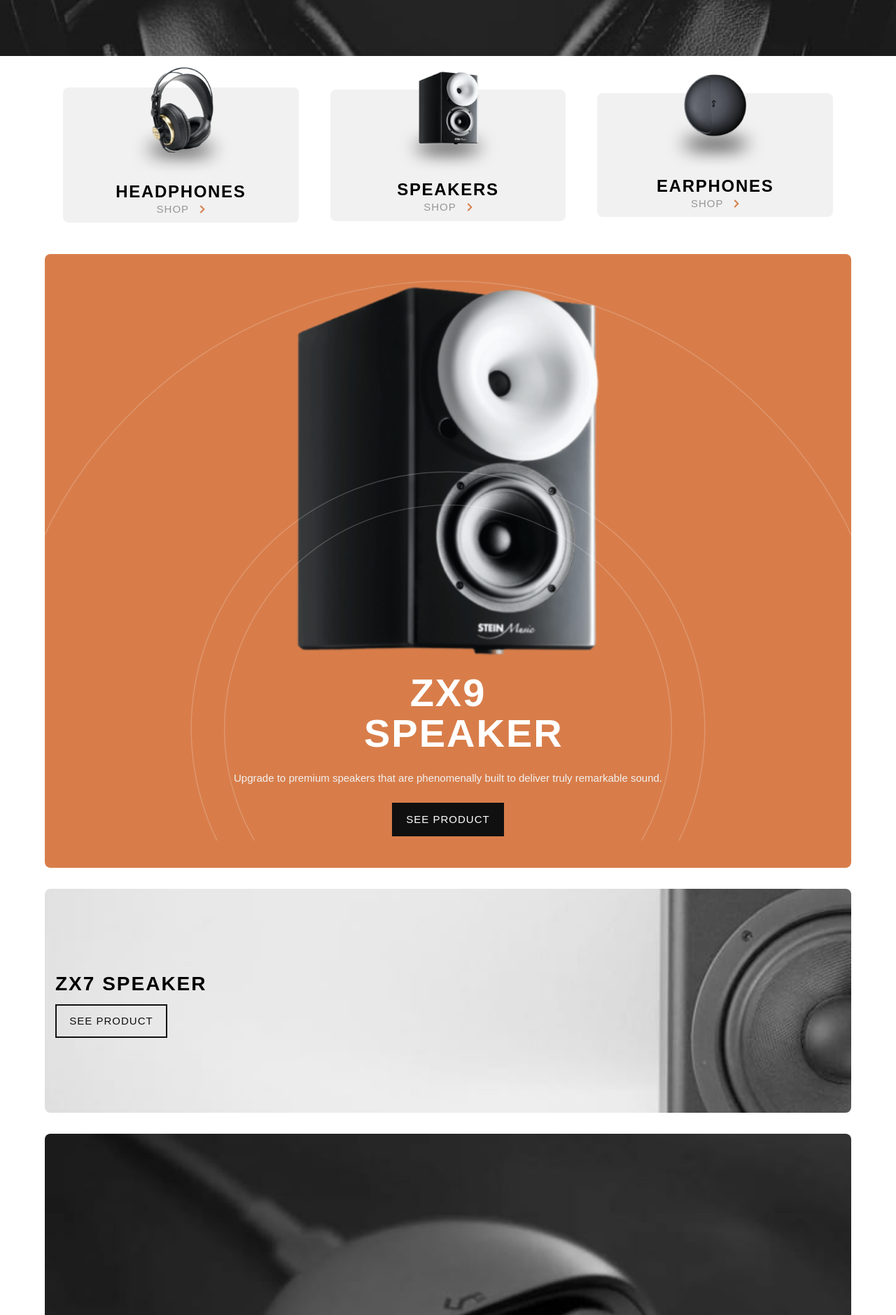
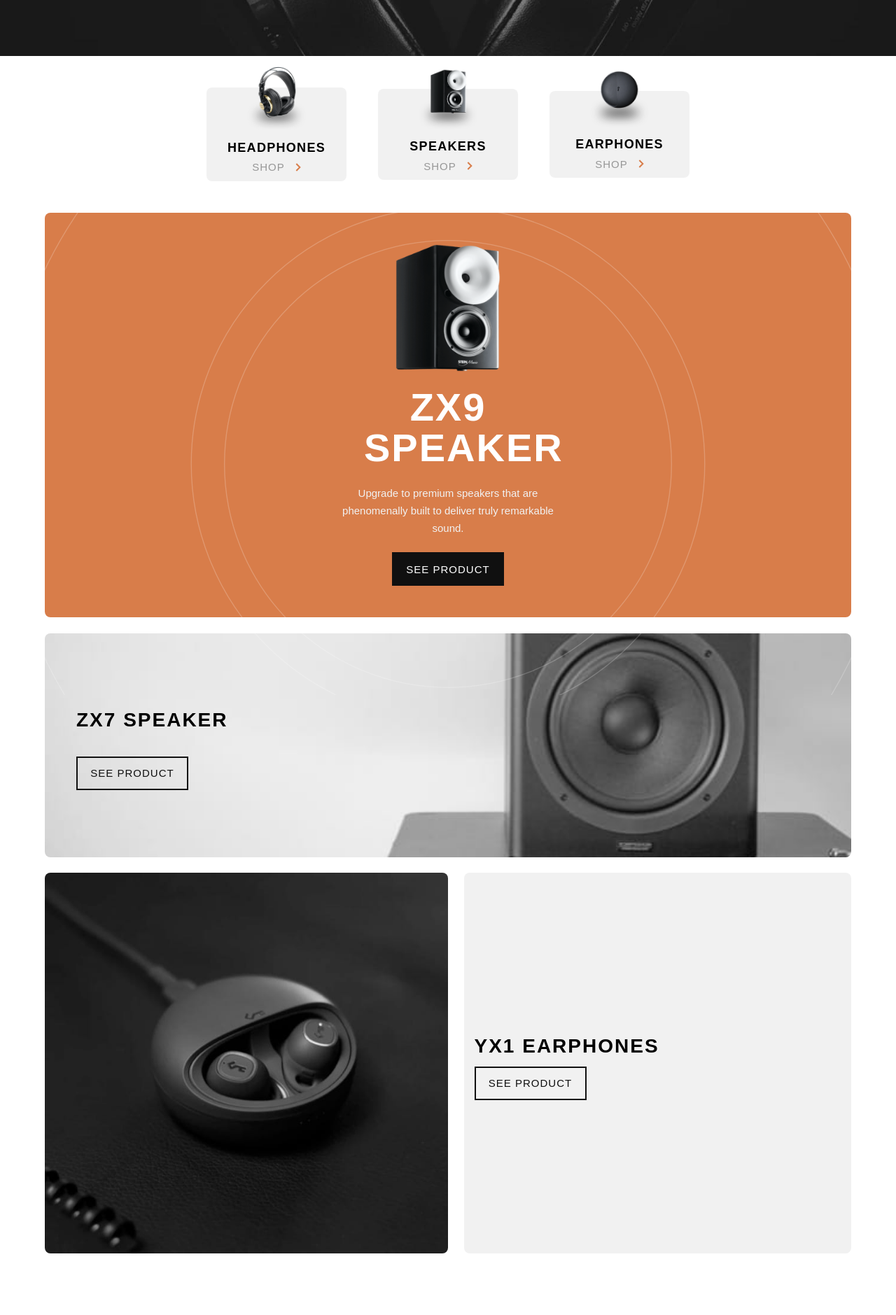
Before and after one commit to sleths/Advanced-ecommerce-website, a React (Create React App) app: page / in a window 1280 px wide. Shown: the part 720-2599 px from the top of the page at 70% size. Built offline with nearby package versions, Linux system fonts and the light colour scheme.

Commit message:
Responsive design for tablet.

```diff
--- a/src/components/Hero/style.module.scss
+++ b/src/components/Hero/style.module.scss
@@ -10,8 +10,17 @@
   text-align: center;
   padding: 0 1em;
   gap: 1em;
+  & p{
+    max-width: 350px;
+  }
 }
 
 .heading{
   color: color.$mainWhite;
 }
+
+@media(min-width: 768px){
+  .container {
+    background-image: url(../../assets/home/tablet/image-header.jpg);
+  }
+}
--- a/src/components/HomeAdComponent/index.jsx
+++ b/src/components/HomeAdComponent/index.jsx
@@ -1,16 +1,21 @@
 import styles from "./style.module.scss";
 import orangeSpeakerImg from "../../assets/home/mobile/image-speaker-zx9.png";
-import earPhoneImg from "../../assets/home/mobile/image-earphones-yx1.jpg";
+import orangeTabletImg from "../../assets/home/tablet/image-speaker-zx9.png";
+import earPhoneMobileImg from "../../assets/home/mobile/image-earphones-yx1.jpg";
+import earPhoneTabletImg from "../../assets/home/tablet/image-earphones-yx1.jpg";
 import SeeProductBtn from "../SeeProductBtn";
 
 const HomeAdComponent = () => {
   return (
     <section className={styles.container}>
       <div className={`${styles.orangeSpeaker} centered`}>
-        <img src={orangeSpeakerImg} alt="Orange speaker" />
+        <img src={orangeSpeakerImg} alt="Orange speaker" className={styles.mobileImg}/>
+        <img src={orangeTabletImg} alt="Orange speaker" className={styles.tabletImg}/>
+      <div className={`${styles.textContainer} centered`}>
         <h1>ZX9 speaker</h1>
         <p>Upgrade to premium speakers that are phenomenally built to deliver truly remarkable sound.</p>
         <SeeProductBtn link="" type="black" />
+      </div>
       </div>
 
       <div className={`${styles.graySpeaker} centered`}>
@@ -19,7 +24,8 @@ const HomeAdComponent = () => {
       </div>
 
       <div className={`${styles.earPhones} centered`}>
-        <img src={earPhoneImg} alt="Earphones" />
+        <img src={earPhoneMobileImg} alt="Earphones" className={styles.earphoneMobileImg}/>
+        <img src={earPhoneTabletImg} alt="Earphones" className={styles.earphoneTabletImg}/>
       <div className={`${styles.grayEarphones}`}>
       <h1>YX1 earphones</h1>
       <SeeProductBtn link="" type="bordered" />
--- a/src/components/HomeAdComponent/style.module.scss
+++ b/src/components/HomeAdComponent/style.module.scss
@@ -3,18 +3,14 @@
 .container {
   width: 90%;
   display: flex;
-  flex-direction: column;
   margin: 0 auto;
-  gap: 2em;
 }
 
 .orangeSpeaker {
-  flex-direction: column;
   background-color: color.$mainOrange;
   border-radius: 8px;
   text-align: center;
   padding: 3em 2em;
-  gap: 1.5em;
   &::before {
     content: "";
     width: 100%;
@@ -24,6 +20,9 @@
     background-position: top;
     background-size: 100%;
     background-repeat: no-repeat;
+  }
+  & p{
+    max-width: 350px;
   }
 }
 
@@ -38,7 +37,6 @@
 
 .graySpeaker {
   border-radius: 8px;
-  flex-direction: column;
   align-items: start;
   background-image: url("../../assets/home/mobile/image-speaker-zx7.jpg");
   height: 320px;
@@ -69,7 +67,55 @@
   border-radius: 8px;
   background-color: color.$darkGray;
   padding: 3em 1em;
-  & h1 {
-    margin-bottom: 0.5em;
+  display: flex;
+  flex-direction: column;
+  justify-content: center;
+}
+
+.container, .orangeSpeaker, .graySpeaker, .textContainer {
+  flex-direction: column;
+  gap: 1.5em;
+}
+
+.tabletImg, .textContainer {
+  position: relative;
+  z-index: 2;
+}
+
+.tabletImg, .earphoneTabletImg{
+  display: none;
+}
+
+@media(min-width: 768px){
+  .orangeSpeaker {
+    &::before{
+      background-position: center -170px;
+    }
+    & .mobileImg {
+      display: none;
+    }
+    & .tabletImg {
+      display: block;
+      width: 150px;
   }
 }
+
+.graySpeaker {
+  background-image: url("../../assets/home/tablet/image-speaker-zx7.jpg");
+  padding: 4em 3em;
+}
+
+.earPhones {
+  flex-direction: row;
+  align-items: stretch;
+  & .grayEarphones, .earphoneTabletImg {
+    width: 50%;
+  }
+  & .earphoneMobileImg {
+    display: none;
+  }
+  & .earphoneTabletImg {
+    display: block;
+  }
+}
+}
--- a/src/components/Navbar/style.module.scss
+++ b/src/components/Navbar/style.module.scss
@@ -29,3 +29,13 @@
     cursor: pointer;
   }
 }
+
+//Tablet
+@media(min-width: 768px){
+  .container {
+    & img:nth-child(2){
+      margin-left: 2em;
+      margin-right: auto;
+    }
+  }
+}
--- a/src/components/ProductCardContainer/ProductCard/index.jsx
+++ b/src/components/ProductCardContainer/ProductCard/index.jsx
@@ -5,7 +5,7 @@ const ProductCard = ({src, alt, title, link}) => {
   return (
     <section className={`${styles.container} centered`}>
       <img src={src} alt={alt} />
-      <h5>{title}</h5>
+      <h6>{title}</h6>
       <div className={styles.btnContainer}>
       <a href={link}>Shop</a>
       <img src={arrowRight} alt="Click for seeing" />
--- a/src/components/ProductCardContainer/ProductCard/style.module.scss
+++ b/src/components/ProductCardContainer/ProductCard/style.module.scss
@@ -6,6 +6,8 @@
   border-radius: 8px;
   padding-bottom: 0.75em;
   width: 90%;
+  max-width: 200px;
+  gap: 0.5em;
 }
 
 .container > img{
@@ -26,3 +28,9 @@
   justify-content: center;
   gap: 1em;
 }
+
+@media(min-width:768px){
+  .container{
+    width: 200px;
+  }
+}
--- a/src/components/ProductCardContainer/style.module.scss
+++ b/src/components/ProductCardContainer/style.module.scss
@@ -7,6 +7,7 @@
   padding: 3em 0;
   background-color: color.$mainWhite;
   max-width: 1100px;
+
 }
 
 .containerOnNav {
--- a/src/components/SharedArticleComponent/style.module.scss
+++ b/src/components/SharedArticleComponent/style.module.scss
@@ -2,6 +2,7 @@
 
 .container {
   width: 90%;
+  max-width: 1440px;
   display: flex;
   flex-direction: column;
   margin: 0 auto;
```
